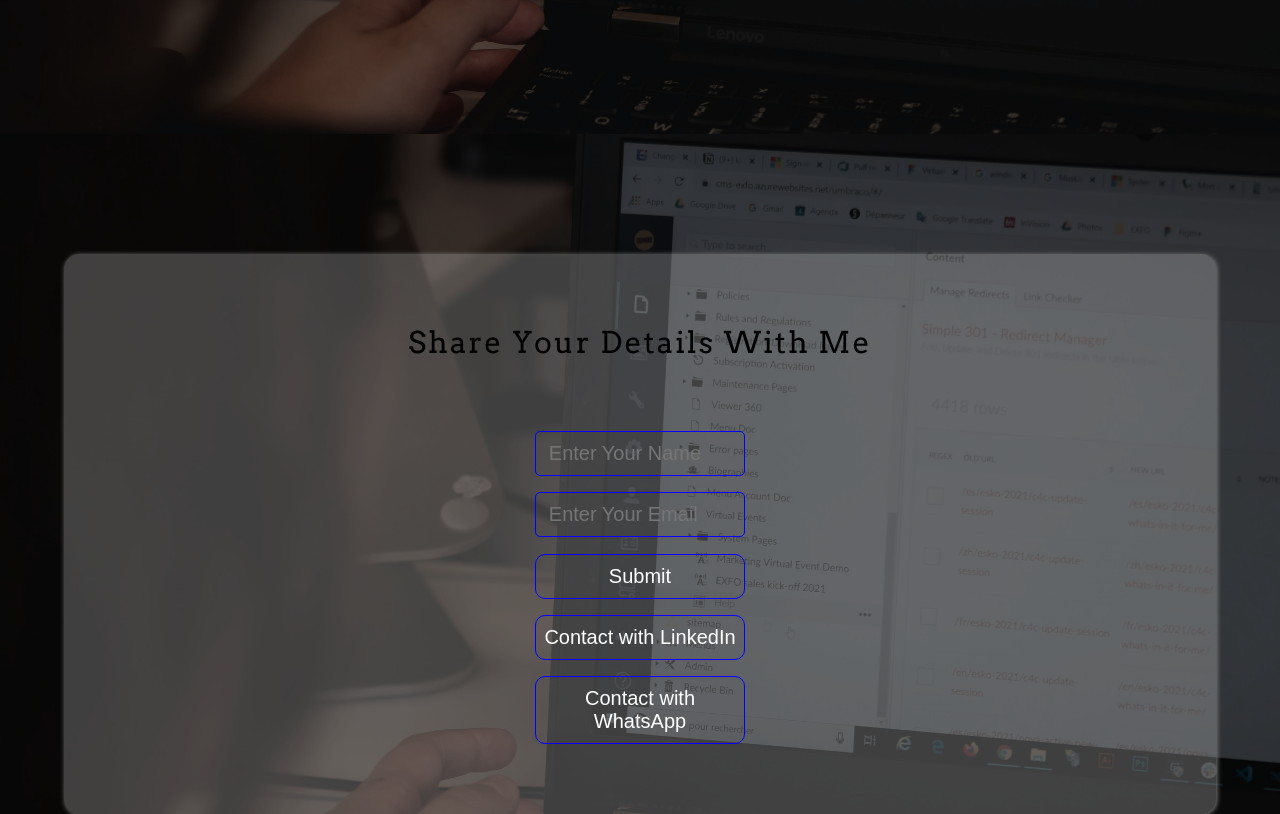
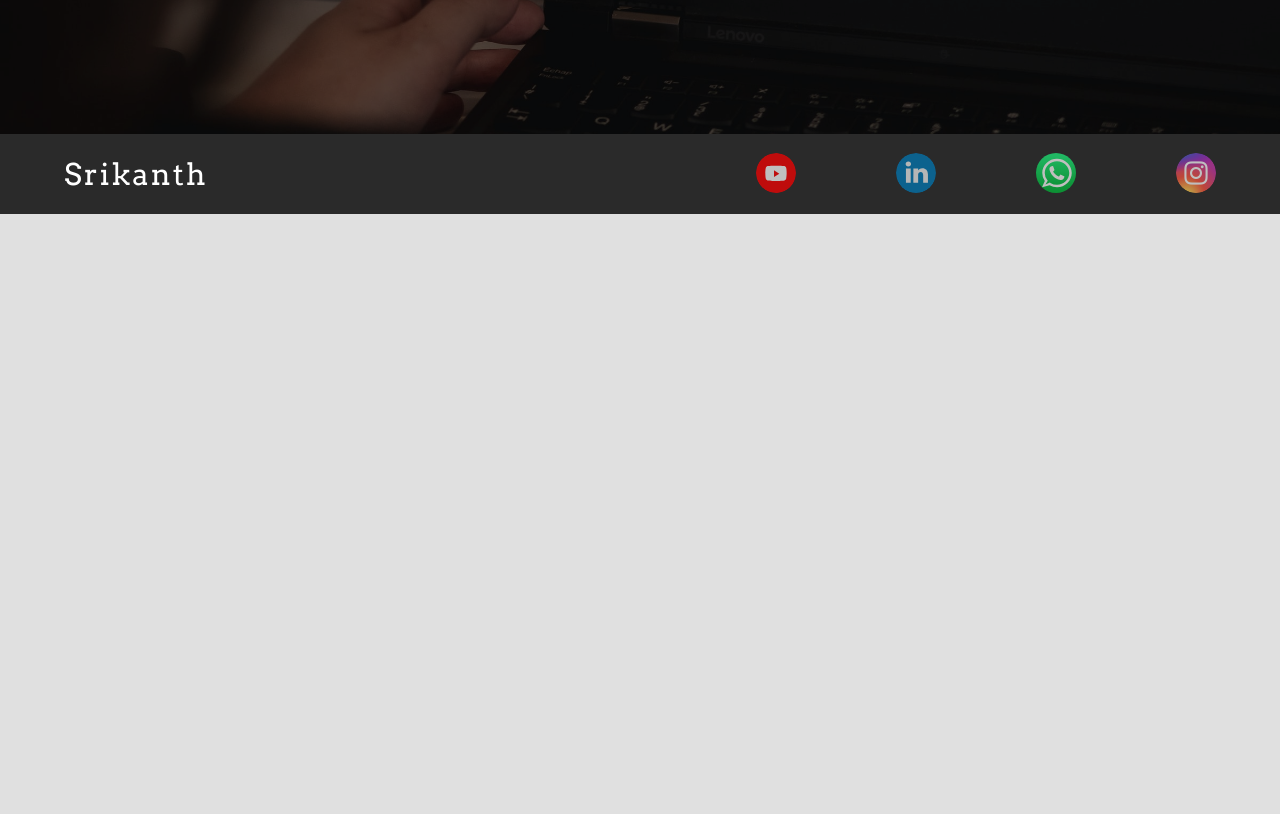
Before and after one commit to racharlasrikanth/reactTestResume, a React (Create React App) app: page / in a window 1280 px wide. Shown: the part 746-1560 px from the top of the page. After the commit the page ends 960 px from the top, so only its background shows below. Built offline with nearby package versions, Linux system fonts and the light colour scheme.

Commit message:
Contacts deleted and Some styles added for footer

```diff
--- a/src/components/CertificationComp/CertificateCard.module.css
+++ b/src/components/CertificationComp/CertificateCard.module.css
@@ -75,7 +75,7 @@
   transition: all 0.3s ease-in-out;
 }
 
-.buttons .like .love:hover {
+.buttons .like .love:active {
   transform: scale(1.3);
 }
 
--- a/src/components/Contact/Contact.css
+++ /dev/null
@@ -1,85 +0,0 @@
-.contact_container {
-  width: 100%;
-  height: 100vh;
-  display: flex;
-  justify-content: center;
-  align-items: center;
-  background: url("./laptopBackgroundImage.jpg");
-  background-position: center;
-  background-repeat: no-repeat;
-  background-size: cover;
-  position: relative;
-  z-index: 1;
-}
-
-.contact_container::after {
-  content: "";
-  position: absolute;
-  top: 0%;
-  left: 0%;
-  background: rgba(0, 0, 0, 0.7);
-  width: 100%;
-  min-height: 100vh;
-  z-index: -1;
-}
-
-.contact_info_title {
-  width: 100%;
-  padding: 7rem 5rem 3rem 5rem;
-  font-size: 4rem;
-  color: rgb(0, 89, 255);
-  text-align: center;
-}
-
-.contact {
-  width: 90%;
-  height: 70%;
-  display: flex;
-  justify-content: space-between;
-  align-items: center;
-  padding: 7rem 5rem;
-  border-radius: 15px;
-  box-shadow: 1px 1px 5px gray;
-  flex-direction: column;
-  background: rgba(255, 255, 255, 0.226);
-}
-
-.share_details {
-  font-size: 3rem;
-  width: 100%;
-  text-align: center;
-  padding-bottom: 7rem;
-}
-
-.form_details {
-  width: 100%;
-  height: 100%;
-  display: flex;
-  justify-content: space-between;
-  align-items: center;
-  flex-direction: column;
-}
-
-.form_details input {
-  width: 20%;
-  padding: 1rem 1.3rem;
-  font-size: 2rem;
-  border: none;
-  outline: none;
-  background: transparent;
-  border-radius: 5px;
-  border: 1px blue solid;
-}
-
-.form_details button {
-  width: 20%;
-  font-size: 2rem;
-  padding: 1rem 0.7rem;
-  border: none;
-  outline: none;
-  cursor: pointer;
-  background: transparent;
-  border-radius: 10px;
-  border: 1px solid blue;
-  color: white;
-}
--- a/src/components/Contact/Contact.js
+++ /dev/null
@@ -1,21 +0,0 @@
-import React from "react";
-import "./Contact.css";
-
-const Contact = () => {
-  return (
-    <div className="contact_container">
-      <div className="contact">
-        <div className="share_details">Share Your Details With Me</div>
-        <form className="form_details">
-          <input type="text" name="" placeholder="Enter Your Name" id="" />
-          <input type="text" name="" placeholder="Enter Your Email" id="" />
-          <button type="submit">Submit</button>
-          <button type="submit">Contact with LinkedIn</button>
-          <button type="submit">Contact with WhatsApp</button>
-        </form>
-      </div>
-    </div>
-  );
-};
-
-export default Contact;
--- a/src/components/Footer/Footer.module.css
+++ b/src/components/Footer/Footer.module.css
@@ -57,6 +57,10 @@
 }
 
 .footer_links ul li img:hover {
+  opacity: 0.85;
+}
+
+.footer_links ul li img:active {
   opacity: 1;
   box-shadow: 0px 0px 7px rgb(160, 160, 160);
   transform: scale(1.3);
@@ -76,6 +80,10 @@
     z-index: 1;
   }
   .footer_links ul li img:hover {
+    opacity: 0.85;
+  }
+
+  .footer_links ul li img:active {
     opacity: 1;
     box-shadow: 0px 0px 7px rgb(160, 160, 160);
     transform: scale(1.2);
@@ -108,6 +116,10 @@
   }
 
   .footer_links ul li img:hover {
+    opacity: 0.85;
+  }
+
+  .footer_links ul li img:active {
     opacity: 1;
     box-shadow: 0px 0px 7px rgb(160, 160, 160);
     transform: scale(1.2);
--- a/src/pages/Home/Home.js
+++ b/src/pages/Home/Home.js
@@ -1,5 +1,4 @@
 import React from "react";
-import Contact from "../../components/Contact/Contact";
 import Footer from "../../components/Footer/Footer";
 import HeroComp from "../../components/HeroComp/HeroComp";
 import NavBar from "../../components/NavBar/NavBar";
@@ -9,7 +8,6 @@ const Home = () => {
     <>
       <NavBar />
       <HeroComp />
-      <Contact />
       <Footer />
     </>
   );
```
Also changed, not shown: src/components/Contact/laptopBackgroundImage.jpg (deleted), 1 other file (tests, documents, lock files or other folders).
